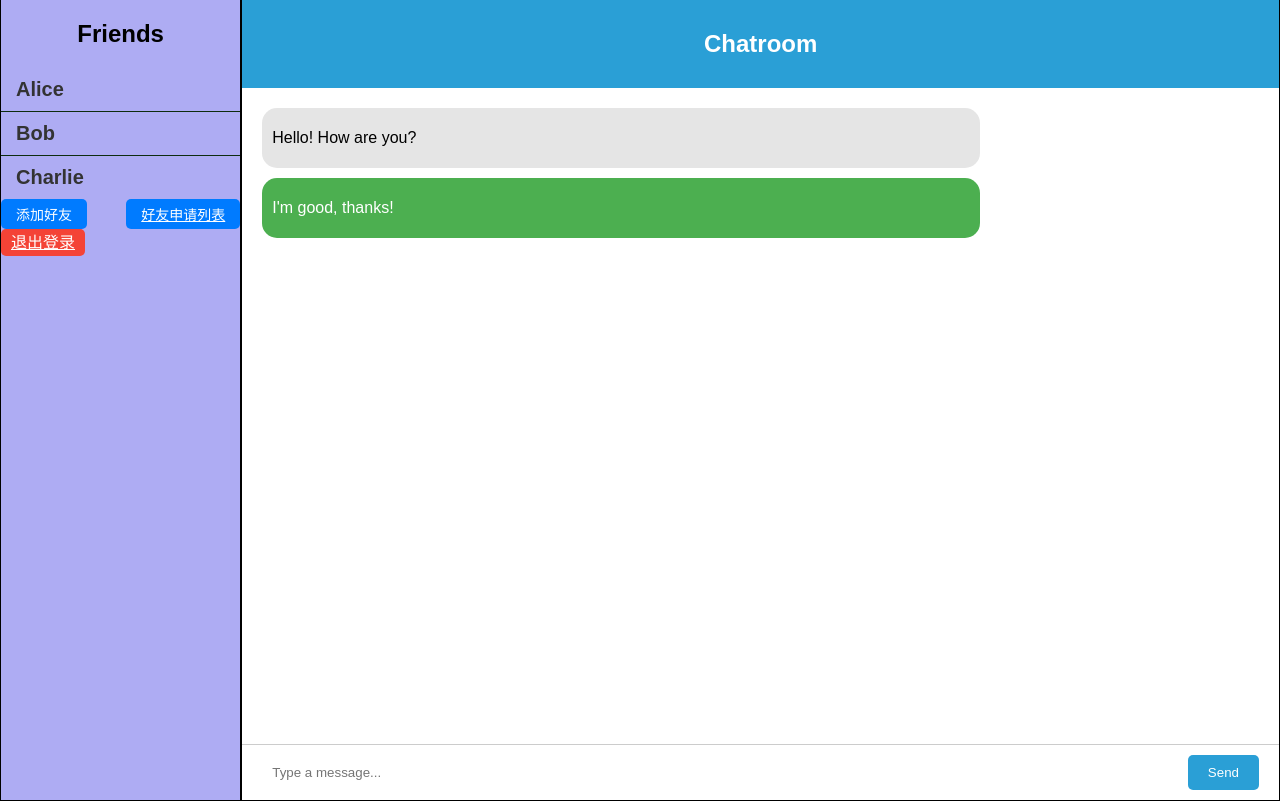
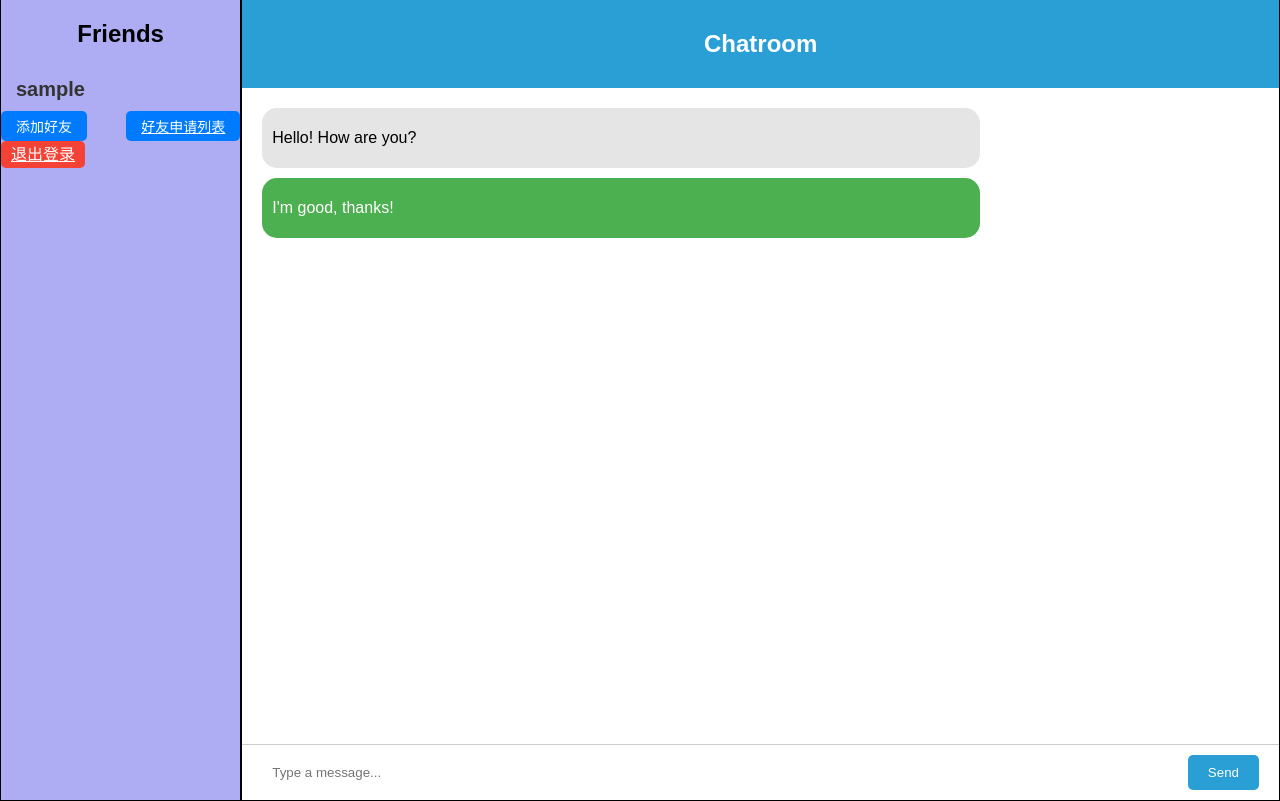
Before and after one commit to Smart-SangGe/Program_Design, a Flask app: page /chat in a window 1280 px wide. Run offline with Flask 3, Linux system fonts and the light colour scheme; a user stored in the database is signed in; tables that the repository leaves empty hold one stand-in row (values such as "Sample post"); some libraries are stand-ins or nearby versions.

Commit message:
实现从数据库读取好友列表

```diff
--- a/templates/chat.html
+++ b/templates/chat.html
@@ -13,9 +13,9 @@
             <h2>Friends</h2>
         </div>
         <ul class="friend-list">
-            <li class="friend-item">Alice</li>
-            <li class="friend-item">Bob</li>
-            <li class="friend-item">Charlie</li>
+            {% for friend in friends %}
+                <li class="friend-item">{{ friend.username }}</li>
+            {% endfor %}
         </ul>
         <div class="friend-actions">
             <button class="add-friend-btn">添加好友</button>
```
